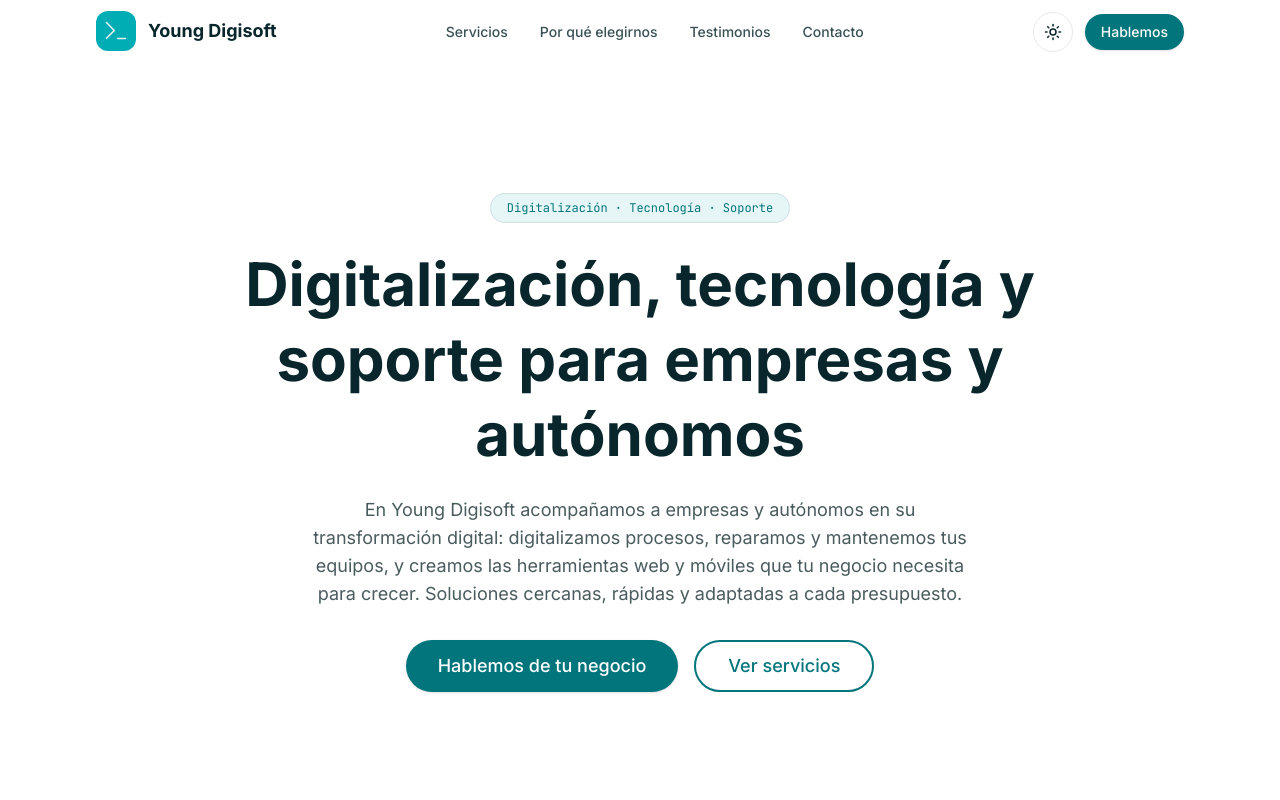
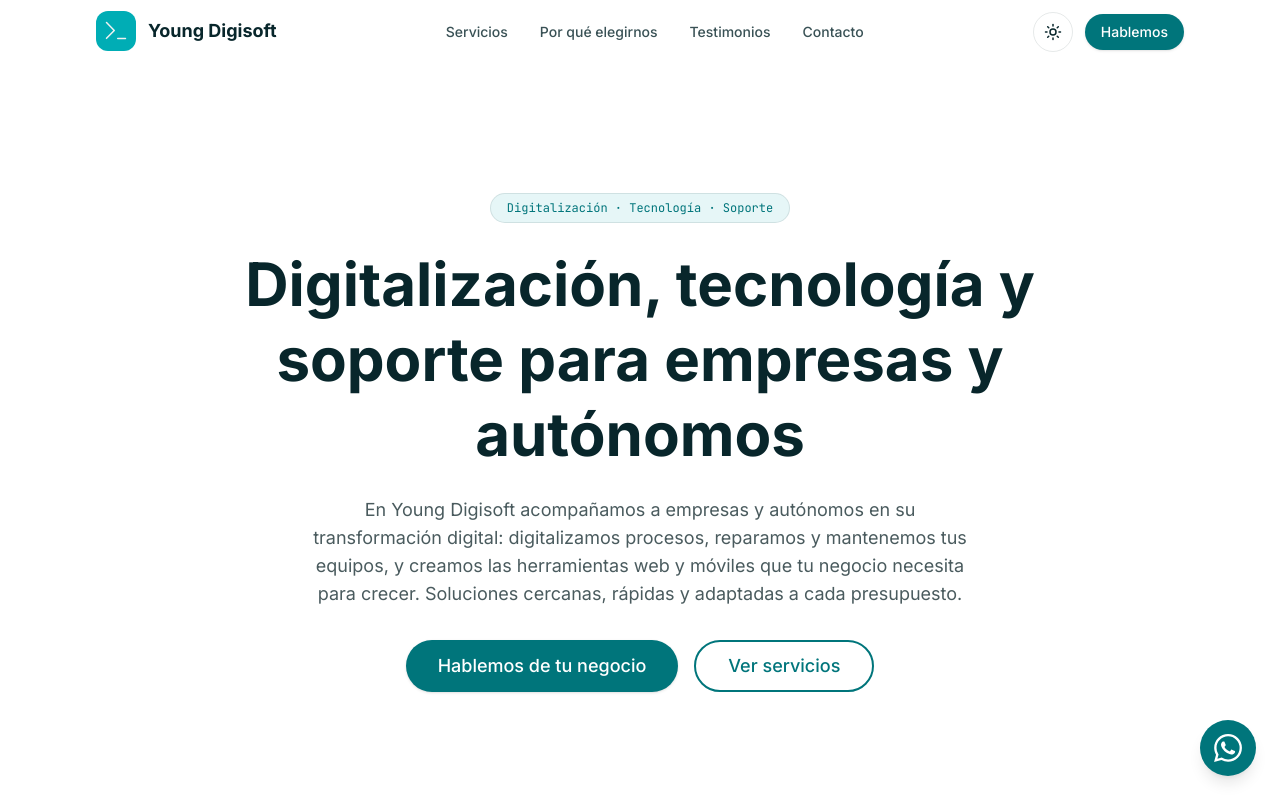
Before and after one commit to Roka1206/young-digisoft, a Next.js app: page / in a window 1280 px wide. Shown: the top 800 px of the page. Built offline with nearby package versions, Linux system fonts and the light colour scheme; no server answers.

Commit message:
feat(layout): add floating WhatsApp button and link logo to home
Place a site-wide WhatsApp button, lift the back-to-top button above
it, and update e2e selectors for the text-based logo.

```diff
--- a/src/app/layout.tsx
+++ b/src/app/layout.tsx
@@ -6,6 +6,7 @@
 import { SpeedInsights } from "@vercel/speed-insights/next";
 import { contact, site } from "@/content/site";
 import { siteUrl } from "@/lib/site-url";
+import { WhatsAppButton } from "@/components/layout/WhatsAppButton";
 import "./globals.css";
 
 const inter = Inter({
@@ -78,6 +79,7 @@
         />
         <ThemeProvider attribute="class" defaultTheme="light" enableSystem={false}>
           <MotionConfig reducedMotion="user">{children}</MotionConfig>
+          <WhatsAppButton />
         </ThemeProvider>
         <Analytics />
         <SpeedInsights />
--- a/src/components/layout/BackToTop.tsx
+++ b/src/components/layout/BackToTop.tsx
@@ -27,7 +27,7 @@
           whileTap={{ scale: 0.95 }}
           onClick={() => window.scrollTo({ top: 0, behavior: "smooth" })}
           aria-label="Volver arriba"
-          className="fixed bottom-6 right-6 z-40 inline-flex size-11 items-center justify-center rounded-full bg-action text-action-fg shadow-lg"
+          className="fixed bottom-24 right-7.5 z-40 inline-flex size-11 items-center justify-center rounded-full bg-action text-action-fg shadow-lg"
         >
           <ArrowUp size={20} />
         </motion.button>
--- a/src/components/layout/Header.tsx
+++ b/src/components/layout/Header.tsx
@@ -1,5 +1,6 @@
 "use client";
 
+import Link from "next/link";
 import { Menu, X } from "lucide-react";
 import { useEffect, useState } from "react";
 import { contact, navLinks } from "@/content/site";
@@ -37,16 +38,9 @@
       )}
     >
       <div className="mx-auto flex h-16 max-w-6xl items-center justify-between px-4 sm:px-6 lg:px-8">
-        <a
-          href="#"
-          onClick={(e) => {
-            e.preventDefault();
-            setOpen(false);
-            window.scrollTo({ top: 0, behavior: "smooth" });
-          }}
-        >
+        <Link href="/" onClick={() => setOpen(false)}>
           <Logo />
-        </a>
+        </Link>
 
         <nav className="hidden items-center gap-8 md:flex">
           {navLinks.map((link) => (
--- /dev/null
+++ b/src/components/layout/WhatsAppButton.tsx
@@ -0,0 +1,16 @@
+import { contact } from "@/content/site";
+import { WhatsAppIcon } from "@/components/ui/BrandIcons";
+
+export function WhatsAppButton() {
+  return (
+    <a
+      href={contact.whatsappHref}
+      target="_blank"
+      rel="noopener noreferrer"
+      aria-label="Escríbenos por WhatsApp"
+      className="fixed bottom-6 right-6 z-40 inline-flex size-14 items-center justify-center rounded-full bg-action text-action-fg shadow-lg transition-colors hover:bg-action-hover focus-visible:outline-none focus-visible:ring-2 focus-visible:ring-action focus-visible:ring-offset-2 focus-visible:ring-offset-background"
+    >
+      <WhatsAppIcon aria-hidden className="size-7" />
+    </a>
+  );
+}
```
Also changed, not shown: 3 other files (tests, documents, lock files or other folders).
